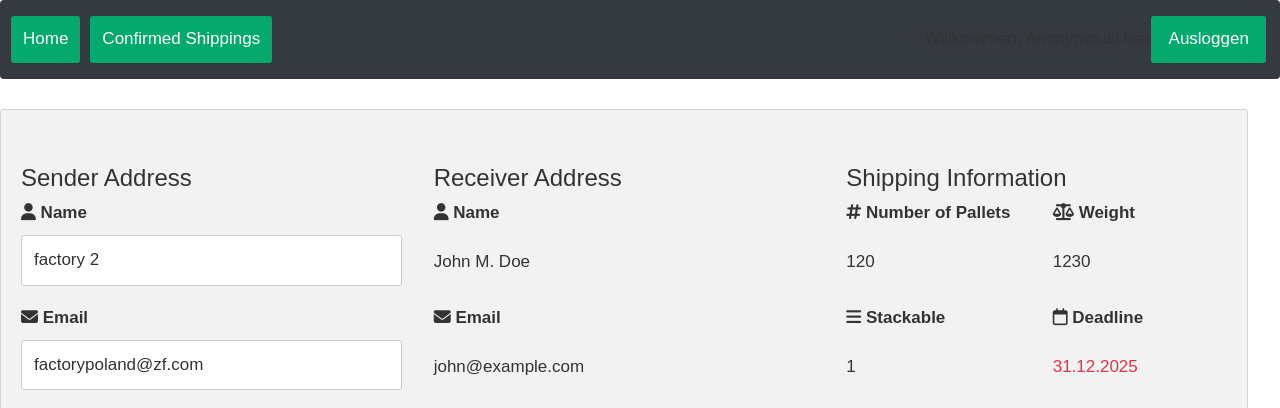
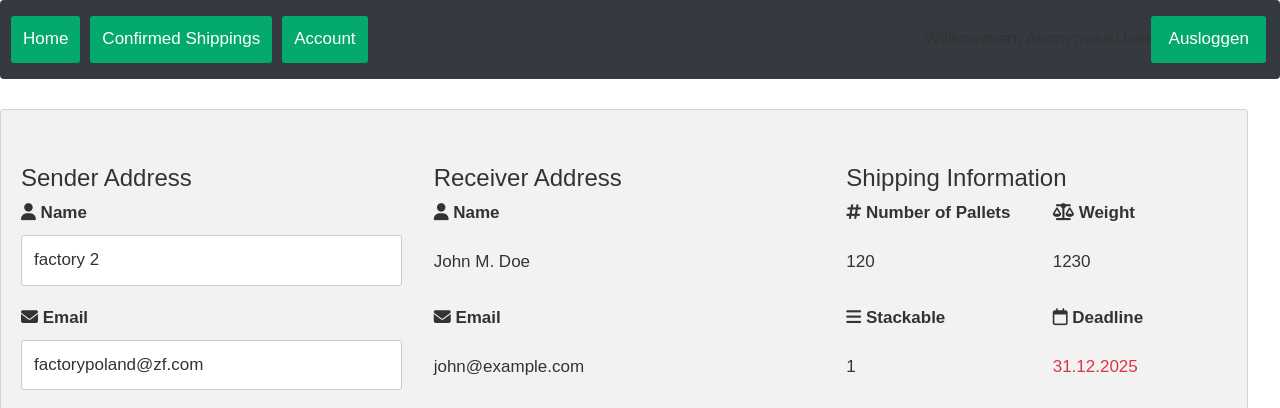
Before and after one commit to commando199/mockup_help, a Django app: template src/eRezept/accounts/templates/accounts/praxis-home.html in a window 1280 px wide. Shown: the top 408 px of the page. Run offline with Django 3.2, Linux system fonts and the light colour scheme; the template is opened without the code that fills it: values that come from a table or form of the project are taken from there, others are empty; data comes from the database, SQL or seed files in the repository; some libraries are stand-ins or nearby versions.

Commit message:
added account tab

```diff
--- a/src/eRezept/accounts/templates/accounts/praxis-home.html
+++ b/src/eRezept/accounts/templates/accounts/praxis-home.html
@@ -138,6 +138,9 @@ span.price {
     </form>
      <form action="/medikamentauswahl/" style="margin-left:10px;">
         <button type="submit" class="btn btn-primary btn-lg btn-block">Confirmed Shippings</button>
+    </form>
+     <form action="/account/" style="margin-left:10px;">
+        <button type="submit" class="btn btn-primary btn-lg btn-block">Account</button>
     </form>
     <span style="position:absolute; right:10%;" class="hello-msg">Willkommen, {{request.user}}</span>
     <form style="position:absolute;width:9%;  right:1%;" action="/logout/" method="post" id="systemForm">
```
